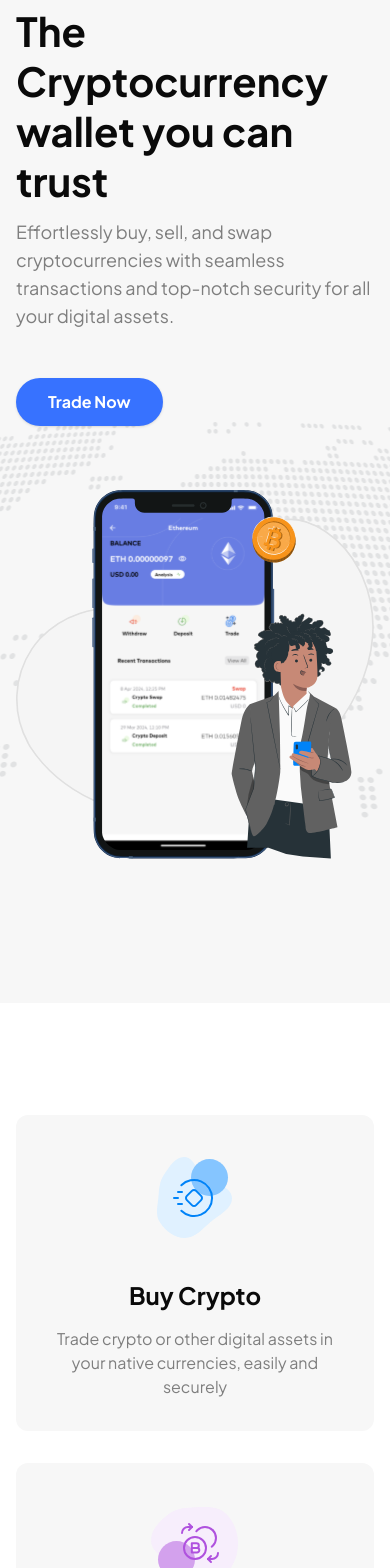
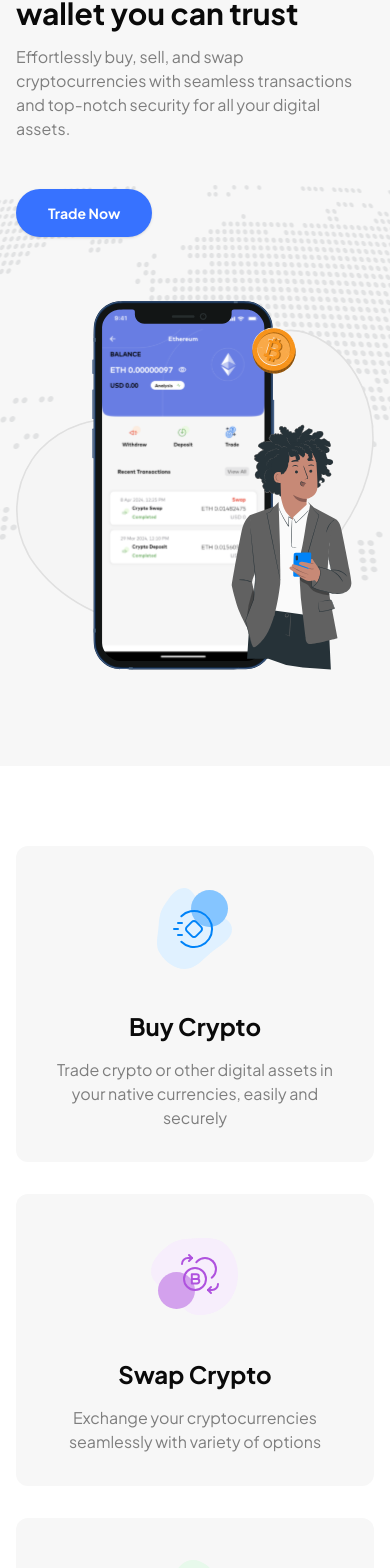
Before and after one commit to 5iveemmy/zabira, a Next.js app: page /products/cryptocurrency in a window 390 px wide. Shown: the part 194-1762 px from the top of the page. Built offline with nearby package versions, Linux system fonts and the light colour scheme.

Commit message:
chore: make crypto page mobile responsive

```diff
--- a/app/products/cryptocurrency/page.tsx
+++ b/app/products/cryptocurrency/page.tsx
@@ -111,7 +111,7 @@ const Cryptocurrency = () => {
         button={
           <Button
             asChild
-            className="h-12 mt-12 rounded-full text-white bg-[#3772ff] font-bold px-8 text-base"
+            className="h-12 mt-12 rounded-full text-white bg-[#3772ff] font-bold px-8 text-sm md:text-base"
           >
             <a
               target="_blank"
@@ -130,11 +130,11 @@ const Cryptocurrency = () => {
             alt="plane icon"
           />
         }
-        className="items-center gap-16 md:gap-10"
+        className="items-center pb-24 md:pb-[9rem] pt-20 md:pt-32 lg:pt-16  gap-16 md:gap-10"
       />
 
       <section>
-        <div className="custom-container py-28 flex flex-col lg:flex-row gap-14 lg:gap-24 items-center">
+        <div className="custom-container py-20 md:py-28 flex flex-col lg:flex-row gap-14 lg:gap-24 items-center">
           <div className="flex-col md:flex-row flex items-center gap-8">
             <div className="flex flex-col gap-8 ">
               {crptoOptions.map((option) => (
@@ -151,16 +151,16 @@ const Cryptocurrency = () => {
             </div>
           </div>
           <div className="xl:w-[80%] lg:pr-10">
-            <h1 className="text-4xl md:text-5xl leading-tight font-bold pb-6">
+            <h1 className="text-3xl md:text-4xl lg:text-5xl leading-tight font-bold pb-6">
               Get Your Free, Secure Crypto Wallet
             </h1>
-            <p className="text-lg text-[#7e7e7e] ">
+            <p className="text-base md:text-lg text-[#7e7e7e] ">
               Experience seamless cryptocurrency transactions with Zabira. Enjoy
               competitive rates, secure transactions, and instant support
             </p>
             <Button
               asChild
-              className="h-12 w-[242px] mt-8 lg:mt-12 rounded-full text-white bg-[#3772ff] font-bold px-8 text-base"
+              className="h-12 w-[242px] mt-8 lg:mt-12 rounded-full text-white bg-[#3772ff] font-bold px-8 text-sm md:text-base"
             >
               <a
                 target="_blank"
@@ -175,9 +175,9 @@ const Cryptocurrency = () => {
       </section>
 
       <section className="bg-[#f7f7f7] ">
-        <div className="custom-container py-24 lg:py-28 text-center">
+        <div className="custom-container py-20 md:py-24 lg:py-28 text-center">
           <div className="flex justify-center items-center flex-col gap-4 mb-12">
-            <h4 className="font-bold leading-tight text-4xl md:text-5xl">
+            <h4 className="font-bold leading-tight text-3xl md:text-4xl lg:text-5xl">
               Buying your first crypto on Zabira?
             </h4>
             <p className="text-xl text-[#7e7e7e] lg:max-w-[30%]">
@@ -217,7 +217,7 @@ const Cryptocurrency = () => {
       </section>
 
       <section>
-        <div className="custom-container py-24">
+        <div className="custom-container py-20 md:py-24">
           {infoData.map((data, index) => (
             <StatsWithImage index={index} key={index} infoData={data} />
           ))}
--- a/components/zabira-footprint.tsx
+++ b/components/zabira-footprint.tsx
@@ -28,18 +28,18 @@ const ZabiraFootprint = ({
     <section className="zabira-footprint">
       <div
         className={cn(
-          "custom-container pb-[9rem] pt-32 md:pt-16 flex flex-col lg:flex-row justify-between gap-48 md:gap-10  lg:items-center",
+          "custom-container pb-[9rem] pt-32 lg:pt-16 flex flex-col lg:flex-row justify-between gap-48 md:gap-10  lg:items-center",
           className
         )}
       >
         <div className="lg:w-2/5">
-          <h1 className="text-[40px] leading-tight font-bold pb-3">
+          <h1 className="text-3xl md:text-4xl lg:text-[40px] leading-tight font-bold pb-3">
             {title}{" "}
             {blueText && (
               <span className={`${blueText ? "text-brand" : ""}`}>Zabira</span>
             )}
           </h1>
-          <p className="text-lg text-[#7e7e7e]">{description}</p>
+          <p className="text-base md:text-lg text-[#7e7e7e]">{description}</p>
           {button && button}
         </div>
 
```
